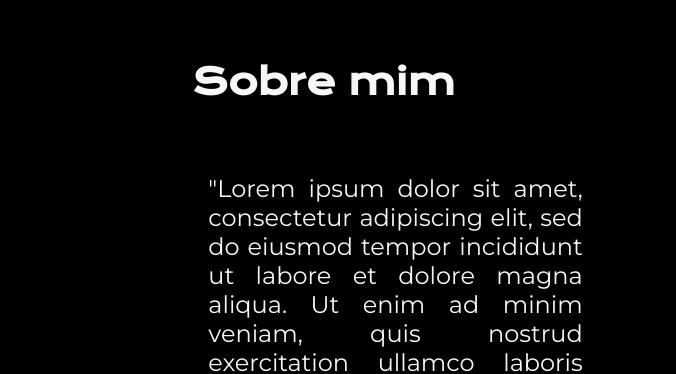
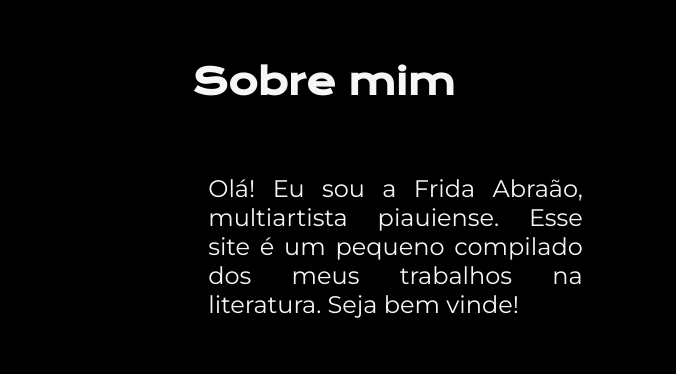
Before and after one commit to ab-vasconcelos/portifolio-corrigido, a plain HTML site: page about.html in a window 1280 px wide. Shown: the part 60-434 px from the top of the page, 0-676 px from the left. Drawn offline with nearby package versions, Linux system fonts and the light colour scheme.

Commit message:
Alterei o texto do about-me

```diff
--- a/about.html
+++ b/about.html
@@ -21,8 +21,7 @@
     <main class="apresentacao">
         <section class="apresentacao__conteudo">
             <h1 class="apresentacao__conteudo__titulo">Sobre mim</h1>
-            <p class="apresentacao__conteudo__texto">"Lorem ipsum dolor sit amet, consectetur adipiscing elit, sed do eiusmod tempor incididunt ut labore et dolore magna aliqua. Ut enim ad minim veniam, quis nostrud exercitation ullamco laboris nisi ut aliquip ex ea commodo consequat. Duis aute irure dolor in reprehenderit in voluptate velit esse cillum dolore eu fugiat nulla pariatur. Excepteur sint occaecat cupidatat non proident, sunt in culpa qui officia deserunt mollit anim id est laborum."</p>
-            <p class="apresentacao__conteudo__texto">"Lorem ipsum dolor sit amet, consectetur adipiscing elit, sed do eiusmod tempor incididunt ut labore et dolore magna aliqua. Ut enim ad minim veniam, quis nostrud exercitation ullamco laboris nisi ut aliquip ex ea commodo consequat. Duis aute irure dolor in reprehenderit in voluptate velit esse cillum dolore eu fugiat nulla pariatur. Excepteur sint occaecat cupidatat non proident, sunt in culpa qui officia deserunt mollit anim id est laborum.""Lorem ipsum dolor sit amet, consectetur adipiscing elit, sed do eiusmod tempor incididunt ut labore et dolore magna aliqua. Ut enim ad minim veniam, quis nostrud exercitation ullamco laboris nisi ut aliquip ex ea commodo consequat. Duis aute irure dolor in reprehenderit in voluptate velit esse cillum dolore eu fugiat nulla pariatur. Excepteur sint occaecat cupidatat non proident, sunt in culpa qui officia deserunt mollit anim id est laborum."</p>
+            <p class="apresentacao__conteudo__texto">Olá! Eu sou a Frida Abraão, multiartista piauiense. Esse site é um pequeno compilado dos meus trabalhos na literatura. Seja bem vinde!</p>
         </section>
         <img class="imagem__perfil" src="./assets/escritore.png" alt="Foto de Frida Abraão no lançamento da antologia "Nossas Familias"">
     </main>
```
